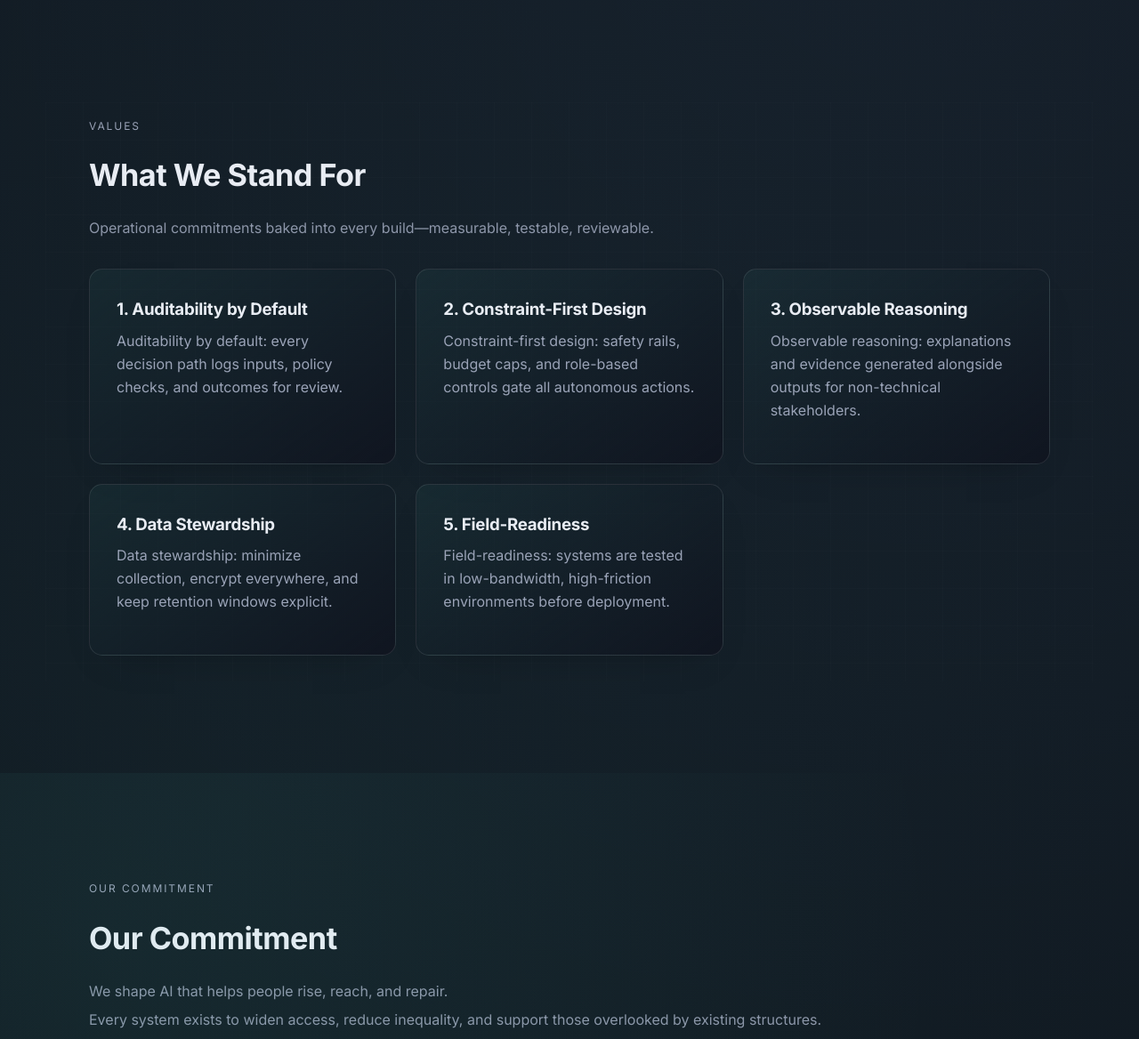
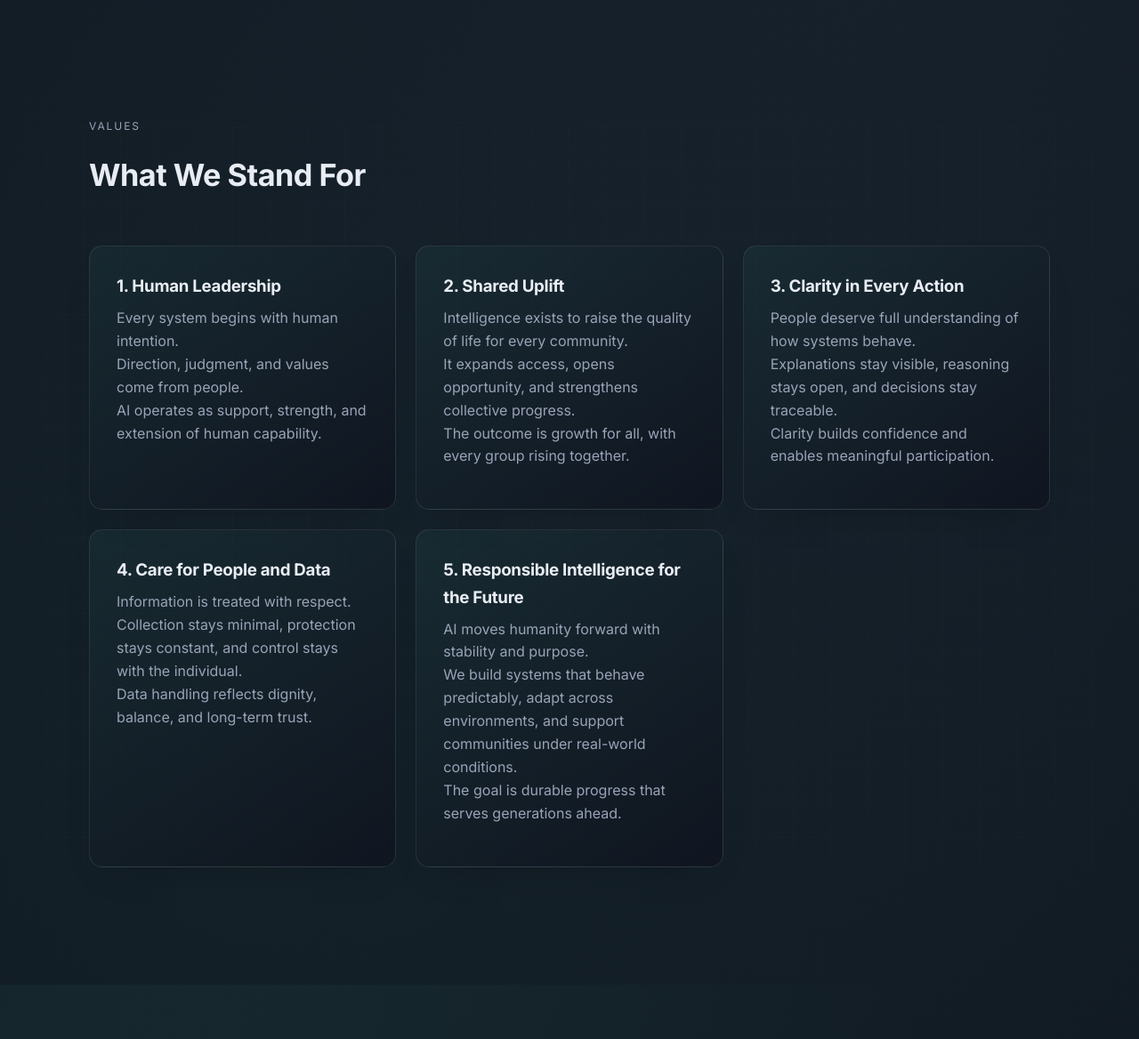
Before and after one commit to SSKG2602/webv003, a Flask app: page / in a window 1280 px wide. Shown: the part 1191-2359 px from the top of the page at 89% size. Run offline with Flask 3, Linux system fonts and the light colour scheme.

Commit message:
Update What We Stand For content

```diff
--- a/templates/index.html
+++ b/templates/index.html
@@ -49,28 +49,28 @@
     <div class="section-header">
       <p class="eyebrow-label">Values</p>
       <h2 class="section-title">What We Stand For</h2>
-      <p class="section-subtitle">Operational commitments baked into every build—measurable, testable, reviewable.</p>
+      <p class="section-subtitle"></p>
     </div>
     <div class="card-grid values-grid">
       <article class="card card-primary value-card">
-        <h3>1. Auditability by Default</h3>
-        <p class="text-muted">Auditability by default: every decision path logs inputs, policy checks, and outcomes for review.</p>
+        <h3>1. Human Leadership</h3>
+        <p class="text-muted">Every system begins with human intention.<br>Direction, judgment, and values come from people.<br>AI operates as support, strength, and extension of human capability.</p>
       </article>
       <article class="card card-primary value-card">
-        <h3>2. Constraint-First Design</h3>
-        <p class="text-muted">Constraint-first design: safety rails, budget caps, and role-based controls gate all autonomous actions.</p>
+        <h3>2. Shared Uplift</h3>
+        <p class="text-muted">Intelligence exists to raise the quality of life for every community.<br>It expands access, opens opportunity, and strengthens collective progress.<br>The outcome is growth for all, with every group rising together.</p>
       </article>
       <article class="card card-primary value-card">
-        <h3>3. Observable Reasoning</h3>
-        <p class="text-muted">Observable reasoning: explanations and evidence generated alongside outputs for non-technical stakeholders.</p>
+        <h3>3. Clarity in Every Action</h3>
+        <p class="text-muted">People deserve full understanding of how systems behave.<br>Explanations stay visible, reasoning stays open, and decisions stay traceable.<br>Clarity builds confidence and enables meaningful participation.</p>
       </article>
       <article class="card card-primary value-card">
-        <h3>4. Data Stewardship</h3>
-        <p class="text-muted">Data stewardship: minimize collection, encrypt everywhere, and keep retention windows explicit.</p>
+        <h3>4. Care for People and Data</h3>
+        <p class="text-muted">Information is treated with respect.<br>Collection stays minimal, protection stays constant, and control stays with the individual.<br>Data handling reflects dignity, balance, and long-term trust.</p>
       </article>
       <article class="card card-primary value-card">
-        <h3>5. Field-Readiness</h3>
-        <p class="text-muted">Field-readiness: systems are tested in low-bandwidth, high-friction environments before deployment.</p>
+        <h3>5. Responsible Intelligence for the Future</h3>
+        <p class="text-muted">AI moves humanity forward with stability and purpose.<br>We build systems that behave predictably, adapt across environments, and support communities under real-world conditions.<br>The goal is durable progress that serves generations ahead.</p>
       </article>
     </div>
   </div>
```
Also changed, not shown: docs/index.html (+11 -11 lines).
